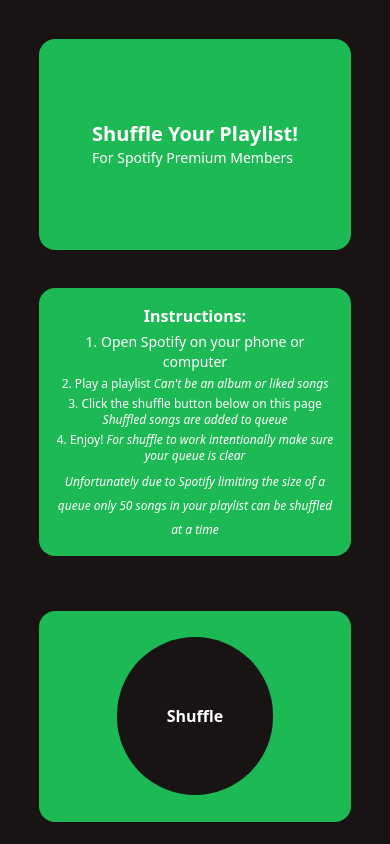
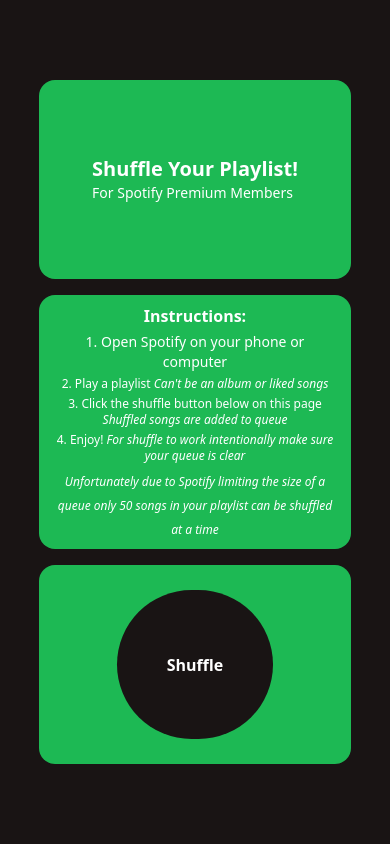
Before and after one commit to NithinT7/spotify-shuffler, a React (Create React App) app in the folder frontend/: page /shuffler in a window 390 px wide. Built offline with nearby package versions, Linux system fonts and the light colour scheme; no server answers.

Commit message:
Margin changes

```diff
--- a/frontend/src/components/Shuffler/Shuffler.jsx
+++ b/frontend/src/components/Shuffler/Shuffler.jsx
@@ -114,7 +114,7 @@
 
   return (
     <div className='w-full h-full flex flex-col font-sans justify-evenly items-center bg-spotifyBlack overflow-auto'>
-      <div className='flex flex-col items-center justify-center h-1/4 bg-spotifyGreen w-4/5 mt-4 rounded-2xl min-h-233 overflow-auto'>
+      <div className='flex flex-col items-center justify-center h-1/4 bg-spotifyGreen w-4/5 rounded-2xl min-h-233 overflow-auto mt-20 md:mt-4'>
         <div className='text-spotifyWhite '>
           <h1 className='font-bold text-xl sm:text-3xl'>Shuffle Your Playlist!</h1>
           <p className='font-medium text-sm'>For Spotify Premium Members</p>
@@ -130,7 +130,7 @@
           <span className='font-thin text-xs italic'>Unfortunately due to Spotify limiting the size of a queue only 50 songs in your playlist can be shuffled at a time</span>
         </div>
       </div>
-      <div className='flex flex-col items-center justify-center h-1/4 bg-spotifyGreen w-4/5 mt-4 rounded-2xl min-h-233 overflow-auto'>
+      <div className='flex flex-col items-center justify-center h-1/4 bg-spotifyGreen w-4/5  rounded-2xl min-h-233 overflow-auto mb-20 md:mb-4'>
         <p className={`text-spotifyWhite text-center font-medium text-base my-1 ${isListening ? 'hidden' : ''}`}>
           Please play a playlist on Spotify
         </p>
```
